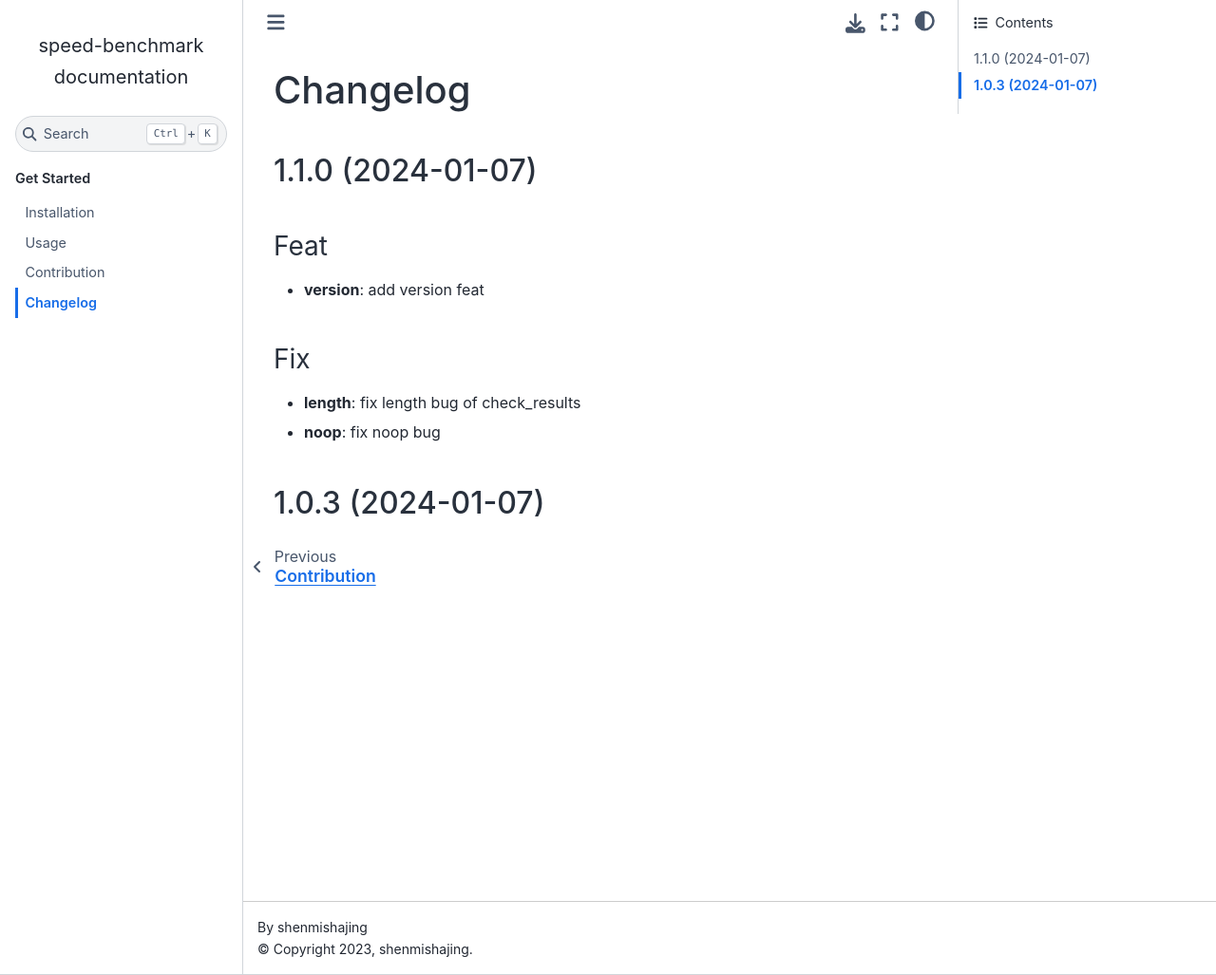
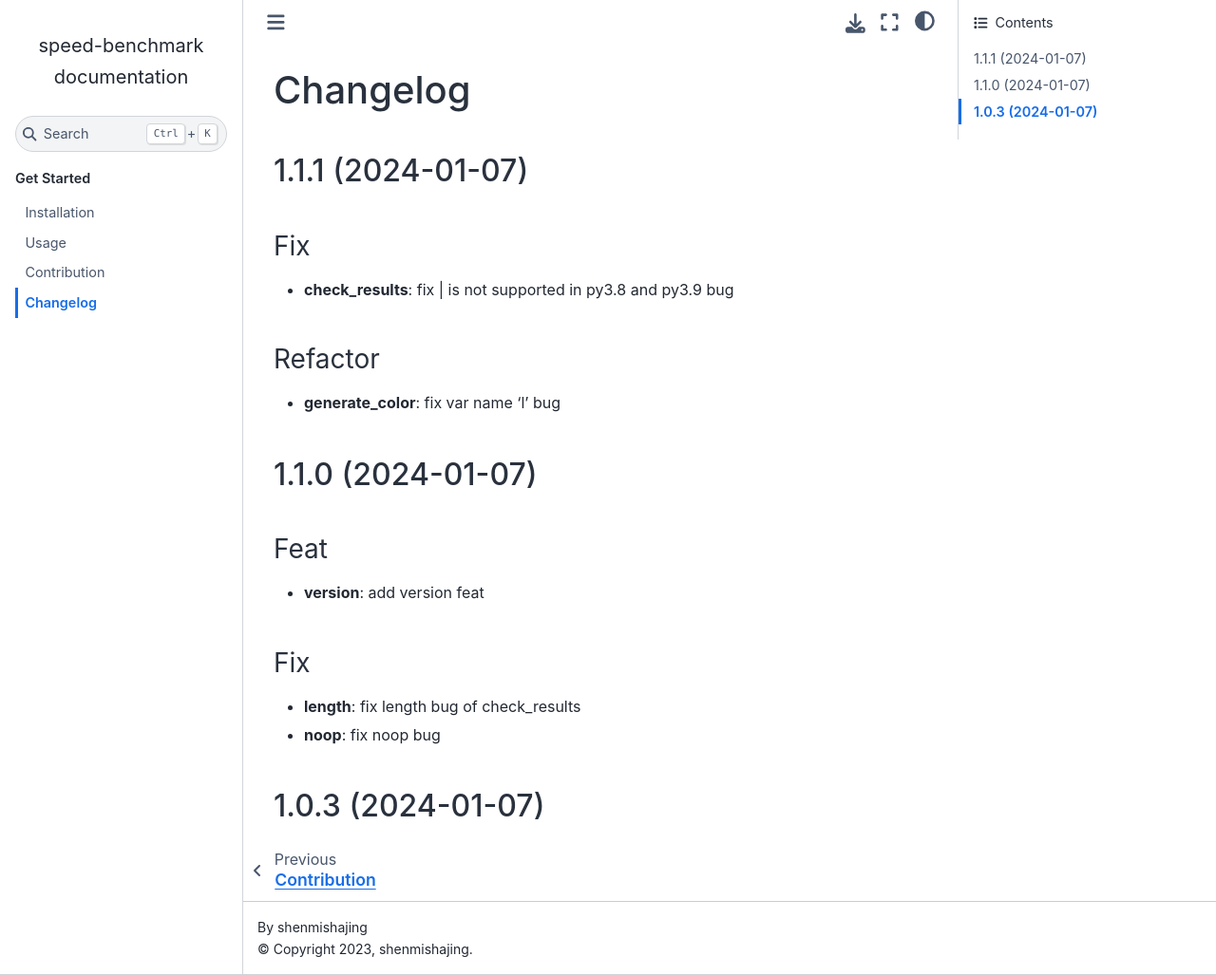
Before and after one commit to shenmishajing/speed_benchmark, a Sphinx documentation site: the page built from docs/get_started/changelog.md, in a window 1280 px wide and 1027 px high. Shown: the whole window at 95% size. Built offline with Sphinx 7.4.7 and the Sphinx Book theme 1.1.4, drawn with Linux system fonts in a browser that asks for light colours; pages that are not in the unit, such as notebooks, are missing from menus.

Commit message:
bump: version 1.1.0 → 1.1.1

```diff
--- a/docs/get_started/changelog.md
+++ b/docs/get_started/changelog.md
@@ -1,4 +1,14 @@
 # Changelog
+
+## 1.1.1 (2024-01-07)
+
+### Fix
+
+- **check_results**: fix | is not supported in py3.8 and py3.9 bug
+
+### Refactor
+
+- **generate_color**: fix var name 'l' bug
 
 ## 1.1.0 (2024-01-07)
 
```
